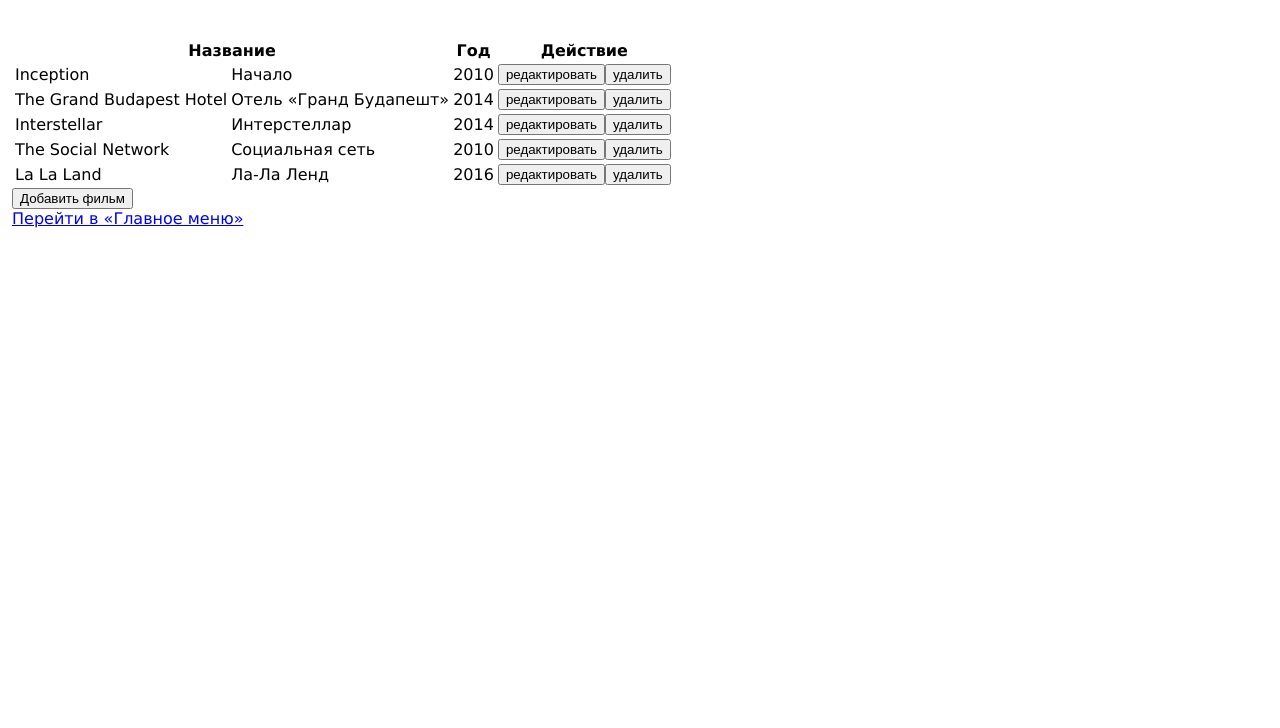
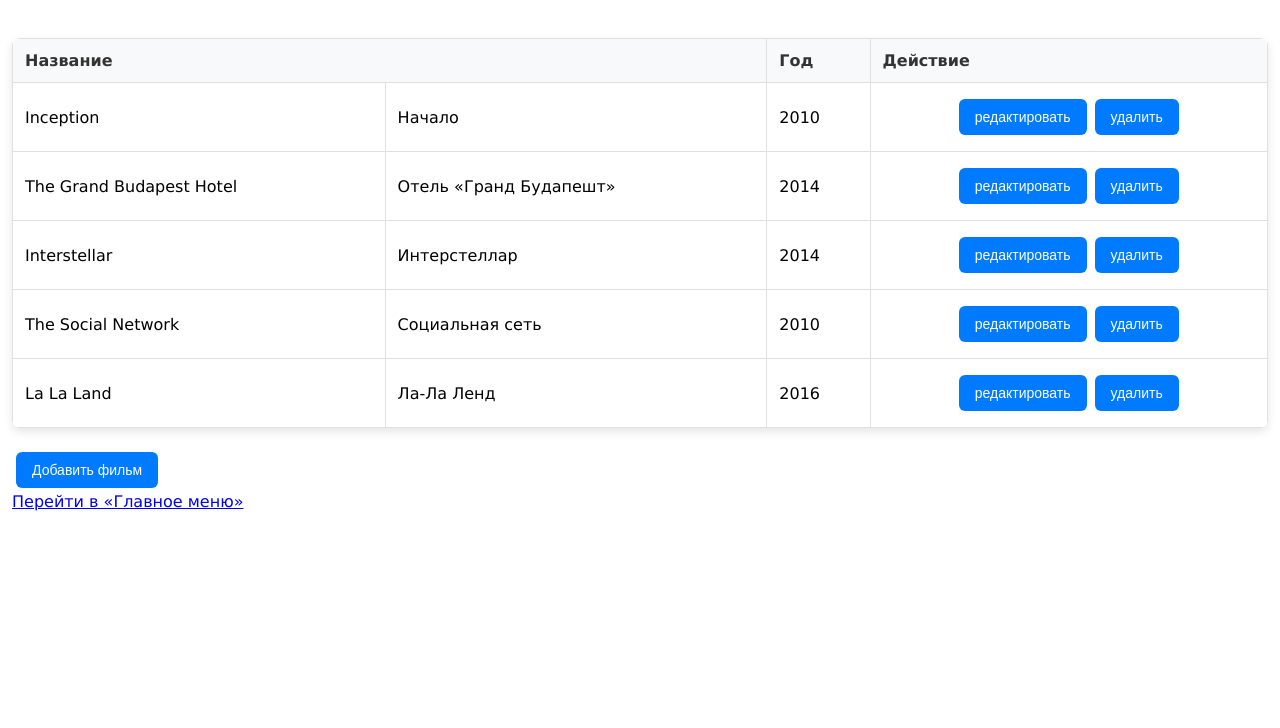
Before and after one commit to dura05/web--programming-labs-2, a Flask app: page /lab7/ in a window 1280 px wide. Shown: the part 35-763 px from the top of the page. Run offline with Flask 3, Linux system fonts and the light colour scheme.

Commit message:
стильки css

```diff
--- a/static/lab7/main.js
+++ b/static/lab7/main.js
@@ -55,9 +55,11 @@ function deleteFilm(id, title) {
 
 function showModal() {
     document.querySelector('div.modal').style.display = 'block';
+    document.querySelector('div.modal-backdrop').style.display = 'block';
 }
 function hideModal() {
     document.querySelector('div.modal').style.display = 'none';
+    document.querySelector('div.modal-backdrop').style.display = 'none';
 }
 
 function cancel() {
--- a/templates/lab7/index.html
+++ b/templates/lab7/index.html
@@ -2,26 +2,7 @@
 {% block lab %}Лабораторная работа 7{% endblock %}
 {% block script %}
 <script src="{{ url_for('static', filename='lab7/main.js') }}"></script>
-<style>
-    .modal {
-        display: none;
-        background: #f9f9f9;
-        width: 450px;
-        left: 50%;
-        top: 50%;
-        transform: translate(-50%, -50%);
-        position: fixed;
-        padding: 25px;
-        box-shadow: 0 4px 15px rgba(0, 0, 0, 0.2);
-        border-radius: 12px;
-        z-index: 1000;
-        border: 1px solid #e0e0e0;
-        animation: fadeIn 0.3s ease-in-out;
-    }
-    .error-message {
-        color: red;
-    }
-    </style>
+
 {% endblock %}
 {% block main %}
 <h1></h1>
@@ -66,4 +47,146 @@
     <button onclick="sendFilm()">ОК</button>
     <button onclick="cancel()">Отмена</button>
 </div>
+
+
+
+<div class="modal-backdrop"></div>
 {% endblock %}
+{% block style %}
+<style>
+table {
+    width: 100%;
+    border-collapse: collapse;
+    margin: 20px 0;
+    font-size: 16px;
+    text-align: left;
+    background-color: #ffffff;
+    box-shadow: 0 4px 10px rgba(0, 0, 0, 0.1);
+    border-radius: 8px;
+    overflow: hidden;
+}
+
+table th, table td {
+    border: 1px solid #e0e0e0;
+    padding: 12px;
+}
+
+table th {
+    background-color: #f8f9fa;
+    font-weight: 600;
+    color: #333333;
+}
+
+/* Центрирование кнопок в ячейке */
+table td:last-child {
+    text-align: center;
+}
+
+/* Кнопки */
+button {
+    background-color: #007bff;
+    color: white;
+    border: none;
+    padding: 10px 16px;
+    font-size: 14px;
+    cursor: pointer;
+    border-radius: 6px;
+    margin: 4px;
+    transition: background-color 0.3s ease, transform 0.2s ease;
+}
+
+button:hover {
+    background-color: #0056b3;
+    transform: translateY(-1px);
+}
+
+button:active {
+    transform: translateY(0);
+}
+
+button:disabled {
+    background-color: #cccccc;
+    cursor: not-allowed;
+}
+
+/* Модальное окно */
+.modal {
+    display: none;
+    background: white;
+    width: 450px;
+    left: 50%;
+    top: 50%;
+    transform: translate(-50%, -50%);
+    position: fixed;
+    padding: 25px;
+    box-shadow: 0 8px 20px rgba(0, 0, 0, 0.2);
+    z-index: 1000;
+    border-radius: 12px;
+    animation: fadeIn 0.3s ease-in-out;
+}
+
+@keyframes fadeIn {
+    from {
+        opacity: 0;
+        transform: translate(-50%, -55%);
+    }
+    to {
+        opacity: 1;
+        transform: translate(-50%, -50%);
+    }
+}
+
+.modal label {
+    display: block;
+    margin-bottom: 12px;
+    font-weight: 500;
+    color: #333333;
+}
+
+.modal textarea, .modal input[type="text"], .modal input[type="number"] {
+    width: 100%;
+    padding: 10px;
+    font-size: 14px;
+    margin-top: 6px;
+    margin-bottom: 16px;
+    border: 1px solid #e0e0e0;
+    border-radius: 6px;
+    box-sizing: border-box;
+    transition: border-color 0.3s ease;
+}
+
+.modal textarea:focus, .modal input[type="text"]:focus, .modal input[type="number"]:focus {
+    border-color: #007bff;
+    outline: none;
+}
+
+.error-message {
+    color: #dc3545;
+    font-size: 14px;
+    margin-top: -10px;
+    margin-bottom: 10px;
+}
+
+/* Фон для затемнения экрана */
+.modal-backdrop {
+    display: none;
+    position: fixed;
+    top: 0;
+    left: 0;
+    width: 100%;
+    height: 100%;
+    background: rgba(0, 0, 0, 0.6);
+    z-index: 999;
+    animation: fadeInBackdrop 0.3s ease-in-out;
+}
+
+@keyframes fadeInBackdrop {
+    from {
+        opacity: 0;
+    }
+    to {
+        opacity: 1;
+    }
+}
+</style>
+{% endblock %}
```
